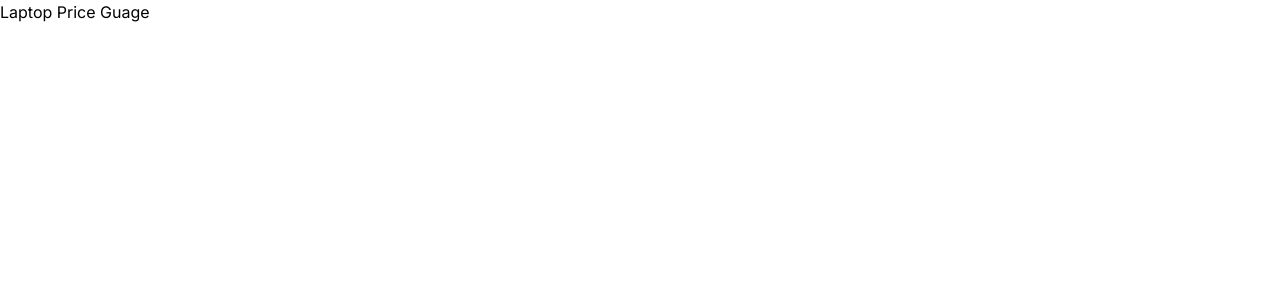
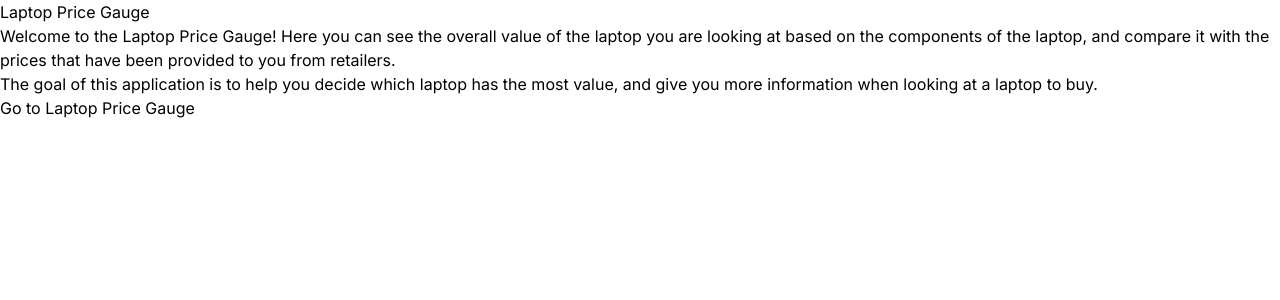
Before and after one commit to parathan/laptop-price-gauge, a Next.js app in the folder lpg-webapp/: page / in a window 1280 px wide. Shown: the top 300 px of the page. Built offline with nearby package versions, Linux system fonts and the light colour scheme.

Commit message:
create basic html for home page

```diff
--- a/lpg-webapp/src/app/page.tsx
+++ b/lpg-webapp/src/app/page.tsx
@@ -2,6 +2,19 @@ import Image from "next/image";
 
 export default function Home() {
   return (
-    <div>Laptop Price Guage</div>
+    <div>
+      <h1>Laptop Price Gauge</h1>
+      <p>
+        Welcome to the Laptop Price Gauge! Here you can see the overall value of
+        the laptop you are looking at based on the components of the laptop, and compare
+        it with the prices that have been provided to you from retailers.
+        <br />
+        The goal of this application is to help you decide which laptop has the most value,
+        and give you more information when looking at a laptop to buy.
+      </p>
+      <button>
+        Go to Laptop Price Gauge
+      </button>
+    </div>
   );
 }
```
